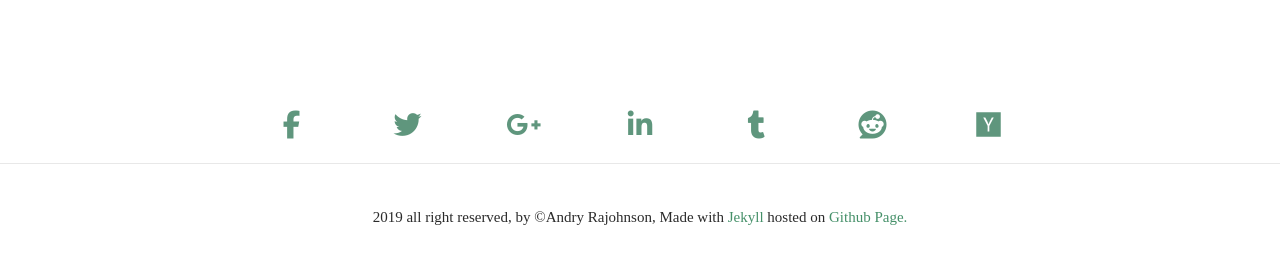
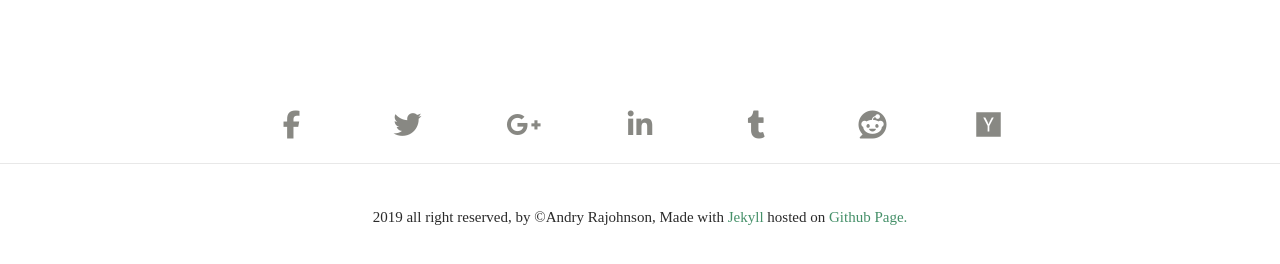
Before and after one commit to andryjohn/RJ-s-blog, a Jekyll site: the page built from thanks.md, in a window 1280 px wide. Shown: the part 580-844 px from the top of the page. Built offline with Jekyll 4.4.1, drawn with Linux system fonts in a browser that asks for light colours; nearby versions of some CDN libraries; some web fonts are replaced; comment, search, counter and statistics services are not loaded.

```diff
--- a/_includes/share_buttons.html
+++ b/_includes/share_buttons.html
@@ -113,7 +113,7 @@
     padding-top: 21px;
     text-decoration: none;
     text-shadow: none;
-    color: #5F967D ;
+    color: #888883 ;
 }
 
 .share-facebook a { width: 39%; }
```
